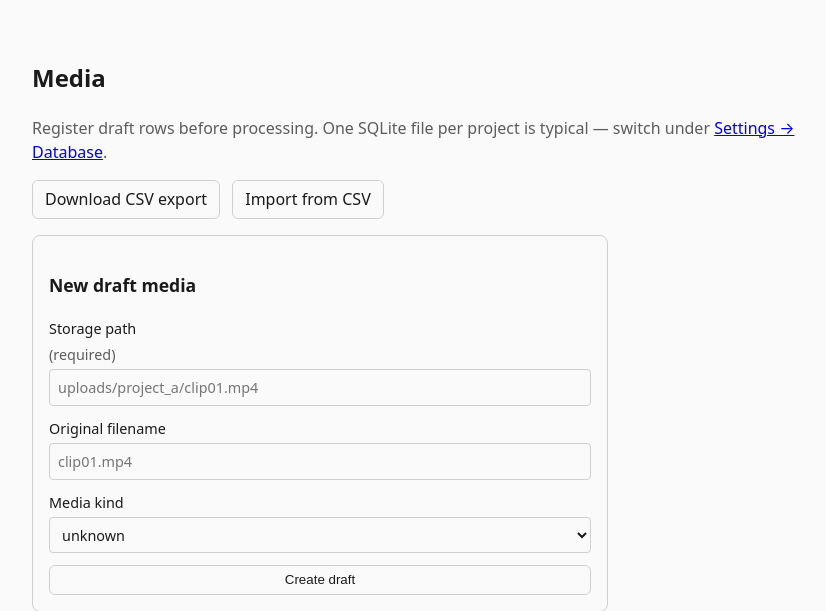
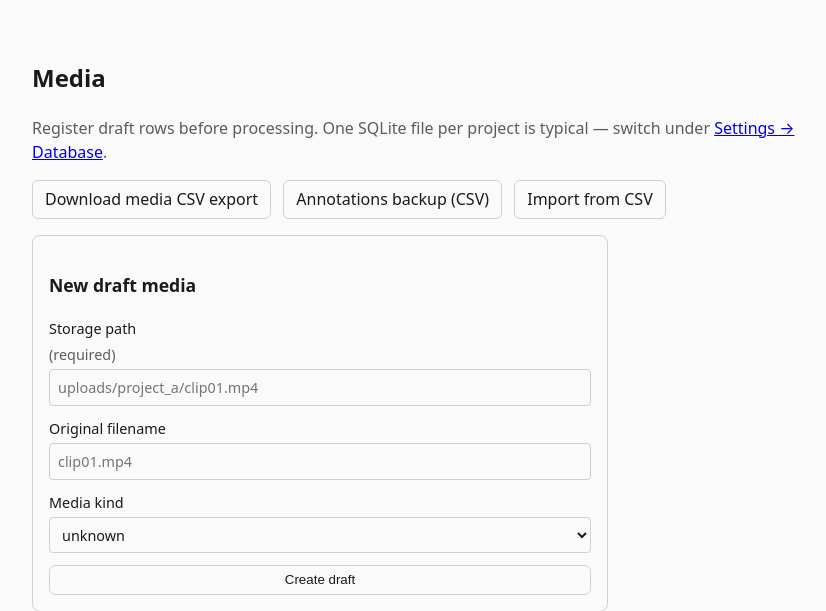
Before and after one commit to CexyNature/Crabspy, a FastAPI app: page /media/ in a window 1280 px wide. Shown: the part 49-660 px from the top of the page, without its empty margins (212-1038 px from the left). Run offline with FastAPI, Linux system fonts and the light colour scheme.

Commit message:
🚑️ Add backup creation method for video meta and annotations

```diff
--- a/apps/web/crabspy_web/templates/media/list.html
+++ b/apps/web/crabspy_web/templates/media/list.html
@@ -8,7 +8,8 @@
       <a href="/settings/database">Settings → Database</a>.
     </p>
     <p>
-      <a class="btn btn-secondary" href="/media/export.csv">Download CSV export</a>
+      <a class="btn btn-secondary" href="/media/export.csv">Download media CSV export</a>
+      <a class="btn btn-secondary" href="/media/export_annotations.csv">Annotations backup (CSV)</a>
       <a class="btn btn-secondary" href="/media/import">Import from CSV</a>
     </p>
     {% include "partials/media_list_block.html" %}
--- a/apps/web/crabspy_web/templates/pages/index.html
+++ b/apps/web/crabspy_web/templates/pages/index.html
@@ -4,7 +4,7 @@
   <section class="panel">
     <h1>Crabspy web</h1>
     <p class="lead">
-      Register media drafts, switch project databases, and export CSV — see <a href="/media/">Media</a> and
+      Register media drafts, switch project databases, and export media or annotations CSV — see <a href="/media/">Media</a> and
       <a href="/settings/database">Database settings</a>.
     </p>
     <p>
--- a/apps/web/crabspy_web/templates/partials/media_video_viewer.html
+++ b/apps/web/crabspy_web/templates/partials/media_video_viewer.html
@@ -27,6 +27,7 @@
   <div class="annotation-controls">
     <p class="muted small-print">
       <strong>Annotations (Phase 3b):</strong> toggle <em>Add points</em>, then click on the picture area (letterboxing accounted for). Coordinates are normalized 0–1; each point stores the current playback time (and frame when fps is set).
+      <a href="/media/export_annotations.csv">Download annotations backup (CSV)</a> (all media).
     </p>
     <button type="button" class="btn annotation-toggle" data-annotation-toggle>
       Add annotation points
```
Also changed, not shown: docs/crabspy-rebuild-plan.md (+1 -0 lines), apps/web/README.md.
